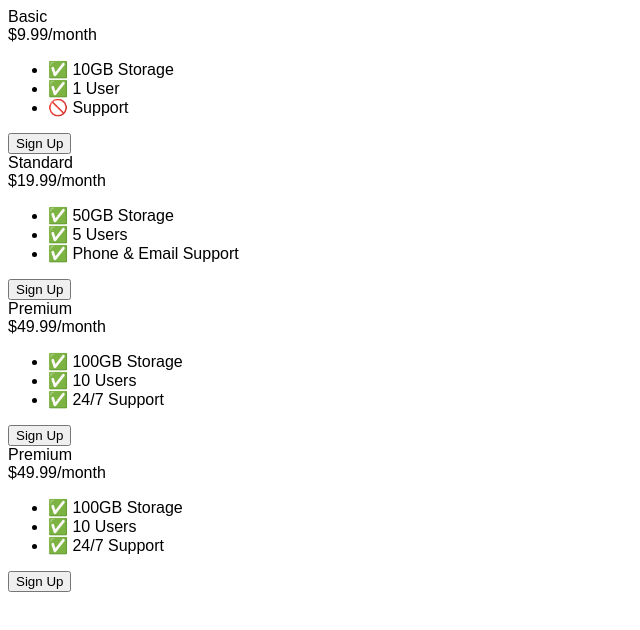
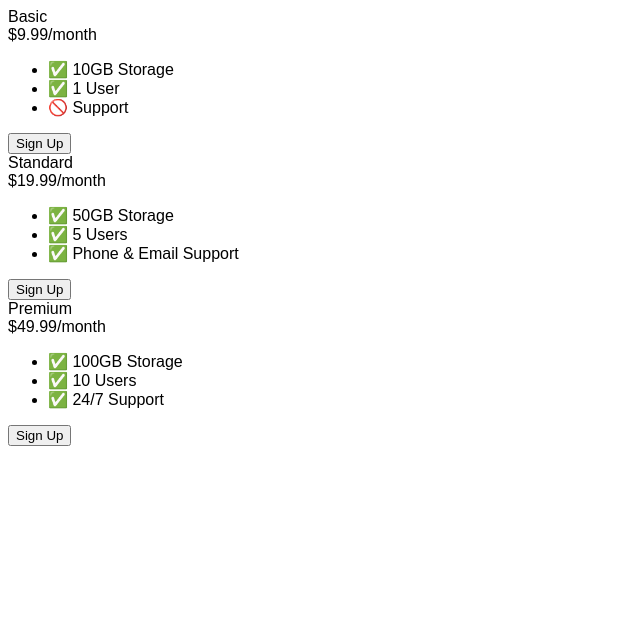
Before and after one commit to sharon-x33/Full-Stack, a plain HTML site: page 9.4+Flexbox+Pricing+Table+Project/index.html in a window 1280 px wide. Shown: the whole page, without its empty margins (0-640 px from the left). Drawn offline with Linux system fonts and the light colour scheme; a web font is replaced by a local one.

Commit message:
old changes

```diff
--- a/9.4+Flexbox+Pricing+Table+Project/index.html
+++ b/9.4+Flexbox+Pricing+Table+Project/index.html
@@ -51,16 +51,7 @@
         </ul>
         <button class="plan-button">Sign Up</button>
       </div>
-      <div class="pricing-plan">
-        <div class="plan-title">Premium</div>
-        <div class="plan-price">$49.99/month</div>
-        <ul class="plan-features">
-          <li>✅ 100GB Storage</li>
-          <li>✅ 10 Users</li>
-          <li>✅ 24/7 Support</li>
-        </ul>
-        <button class="plan-button">Sign Up</button>
-      </div>
+
     </div>
   </body>
 </html>
```
